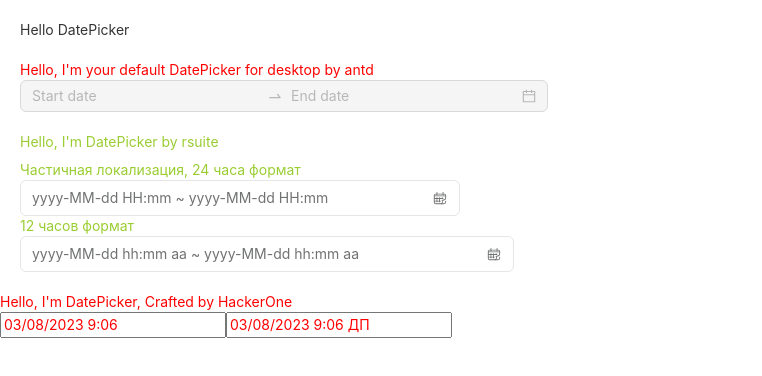
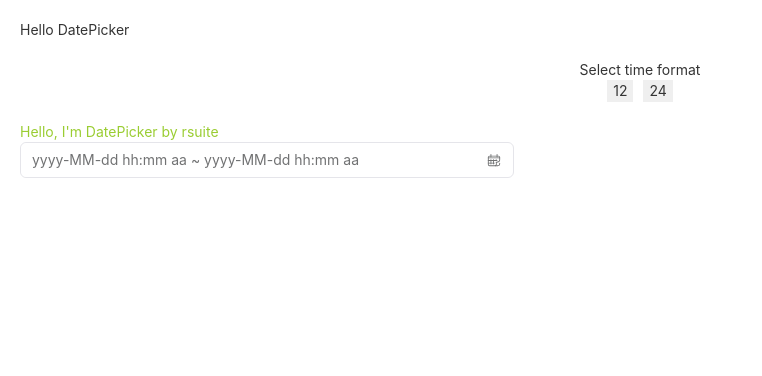
Before and after one commit to DarinaSavytska/datePickers, a React (Create React App) app: page / in a window 1280 px wide. Shown: the top 376 px of the page, without its empty margins (0-762 px from the left). Built offline with nearby package versions, Linux system fonts and the light colour scheme.

Commit message:
Fix height for screen more then 400vh

```diff
--- a/package.json
+++ b/package.json
@@ -1,6 +1,6 @@
 {
   "name": "datepickers",
-  "version": "0.1.6",
+  "version": "0.1.7",
   "private": true,
   "homepage": "https://DarinaSavytska.github.io/datePickers/",
   "dependencies": {
--- a/src/DatePickers.tsx
+++ b/src/DatePickers.tsx
@@ -4,13 +4,13 @@
 import { DateRangePicker } from 'rsuite';
 import 'rsuite/dist/rsuite.css';
 import './styles.scss';
-import subDays from 'date-fns/subDays';
-import startOfWeek from 'date-fns/startOfWeek';
-import endOfWeek from 'date-fns/endOfWeek';
-import addDays from 'date-fns/addDays';
-import startOfMonth from 'date-fns/startOfMonth';
-import endOfMonth from 'date-fns/endOfMonth';
-import addMonths from 'date-fns/addMonths';
+// import subDays from 'date-fns/subDays';
+// import startOfWeek from 'date-fns/startOfWeek';
+// import endOfWeek from 'date-fns/endOfWeek';
+// import addDays from 'date-fns/addDays';
+// import startOfMonth from 'date-fns/startOfMonth';
+// import endOfMonth from 'date-fns/endOfMonth';
+// import addMonths from 'date-fns/addMonths';
 
 import DatePicker from 'react-datepicker';
 import 'react-datepicker/dist/react-datepicker.css';
@@ -43,8 +43,8 @@
 };
 
 const DatePickers: React.FC = () => {
-  const [startDate, setStartDate] = useState(new Date());
-  const [endDate, setEndDate] = useState(new Date());
+  // const [startDate, setStartDate] = useState(new Date());
+  // const [endDate, setEndDate] = useState(new Date());
 
   const local: CalendarLocaleType = {
     sunday: 'неділя',
@@ -54,101 +54,31 @@
     ok: 'Окі-докі',
   };
 
-
-// const predefinedRanges = [
-//   {
-//     label: 'Today',
-//     value: [new Date(), new Date()],
-//     placement: 'left'
-//   },
-//   {
-//     label: 'Yesterday',
-//     value: [addDays(new Date(), -1), addDays(new Date(), -1)],
-//     placement: 'left'
-//   },
-//   {
-//     label: 'This week',
-//     value: [startOfWeek(new Date()), endOfWeek(new Date())],
-//     placement: 'left'
-//   },
-//   {
-//     label: 'Last 7 days',
-//     value: [subDays(new Date(), 6), new Date()],
-//     placement: 'left'
-//   },
-//   {
-//     label: 'Last 30 days',
-//     value: [subDays(new Date(), 29), new Date()],
-//     placement: 'left'
-//   },
-//   {
-//     label: 'This month',
-//     value: [startOfMonth(new Date()), new Date()],
-//     placement: 'left'
-//   },
-//   {
-//     label: 'Last month',
-//     value: [startOfMonth(addMonths(new Date(), -1)), endOfMonth(addMonths(new Date(), -1))],
-//     placement: 'left'
-//   },
-//   {
-//     label: 'This year',
-//     value: [new Date(new Date().getFullYear(), 0, 1), new Date()],
-//     placement: 'left'
-//   },
-//   {
-//     label: 'Last year',
-//     value: [new Date(new Date().getFullYear() - 1, 0, 1), new Date(new Date().getFullYear(), 0, 0)],
-//     placement: 'left'
-//   },
-//   {
-//     label: 'All time',
-//     value: [new Date(new Date().getFullYear() - 1, 0, 1), new Date()],
-//     placement: 'left'
-//   },
-//   {
-//     label: 'Last week',
-//     closeOverlay: false,
-//     value: value => {
-//       const [start = new Date()] = value || [];
-//       return [
-//         addDays(startOfWeek(start, { weekStartsOn: 0 }), -7),
-//         addDays(endOfWeek(start, { weekStartsOn: 0 }), -7)
-//       ];
-//     },
-//     appearance: 'default'
-//   },
-//   {
-//     label: 'Next week',
-//     closeOverlay: false,
-//     value: value => {
-//       const [start = new Date()] = value || [];
-//       return [
-//         addDays(startOfWeek(start, { weekStartsOn: 0 }), 7),
-//         addDays(endOfWeek(start, { weekStartsOn: 0 }), 7)
-//       ];
-//     },
-//     appearance: 'default'
-//   }
-// ];
-
+  const [is12Value, setIs12Value] = useState<boolean>(true);
 
   return (
     <div style={{ position: 'relative' }}>
       <p style={{ margin: '20px' }}>Hello DatePicker</p>
 
-      <div style={{ margin: '20px', color: 'red' }}>
+      {/* <div style={{ margin: '20px', color: 'red' }}>
         <p>Hello, I'm your default DatePicker for desktop by antd</p>
         <RangePicker showTime disabled />
+      </div> */}
+
+      <p style={{ textAlign: 'center' }}>Select time format</p>
+
+      <div style={{ display: 'flex', gap: '10px', justifyContent: 'center' }}>
+        <button onClick={() => setIs12Value(true)}>12</button>
+        <button onClick={() => setIs12Value(false)}>24</button>
       </div>
 
       <div style={{ margin: '20px', color: 'yellowgreen' }}>
         <p>Hello, I'm DatePicker by rsuite</p>
         {/* https://rsuitejs.com/components/date-range-picker/ */}
-        <p>Частичная локализация, 24 часа формат</p>
+        {/* <p>Частичная локализация, 24 часа формат</p> */}
         <DateRangePicker
-          // showMeridian
-          format='yyyy-MM-dd HH:mm' // 24 формат отображения
+          showMeridian={is12Value}
+          format={is12Value ? 'yyyy-MM-dd hh:mm aa' : 'yyyy-MM-dd HH:mm'} // 24 формат отображения
           defaultCalendarValue={[
             new Date('2022-02-01 00:00'),
             new Date('2022-03-01 23:59'),
@@ -157,7 +87,7 @@
           locale={local}
           // showOneCalendar //для времени не работает
         />
-        <p>12 часов формат</p>
+        {/* <p>12 часов формат</p>
         <DateRangePicker
           // ranges={predefinedRanges} // проблемы с типами
           showMeridian
@@ -167,12 +97,12 @@
             new Date('2022-03-01 23:59'),
           ]}
           editable={false}
-        />
+        /> */}
       </div>
 
-      <div style={{ color: 'red' }}>
+      {/* <div style={{ color: 'red' }}>
         <p>Hello, I'm DatePicker, Crafted by HackerOne</p>
-        {/* https://reactdatepicker.com/ */}
+        https://reactdatepicker.com/
         <DatePicker
           style={{ dislay: 'flex', width: 'auto' }}
           selected={startDate}
@@ -200,7 +130,7 @@
           locale='ua'
           disabledKeyboardNavigation
         />
-      </div>
+      </div> */}
     </div>
   );
 };
--- a/src/styles.scss
+++ b/src/styles.scss
@@ -4,8 +4,17 @@
     flex-direction: column;
     // height: auto;
     min-width: auto;
-    height: 300px;
+    // height: 300px;
+    min-height: 300px;
     overflow: auto;
+  }
+
+  .react-datepicker-popper {
+    z-index: 5 !important;
+  }
+
+  .rs-picker-daterange-menu .rs-calendar:first-child {
+    border: none !important;
   }
 
   // .rs-stack {
@@ -13,6 +22,7 @@
   // }
   .rs-anim-fade.rs-anim-in {
     top: 3vw !important;
+    width: 85vw;
   }
 }
 
```
